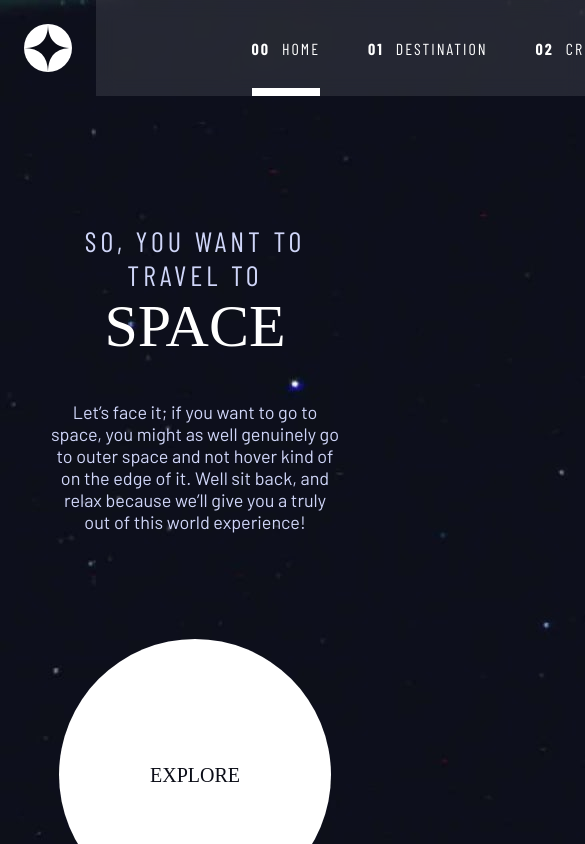
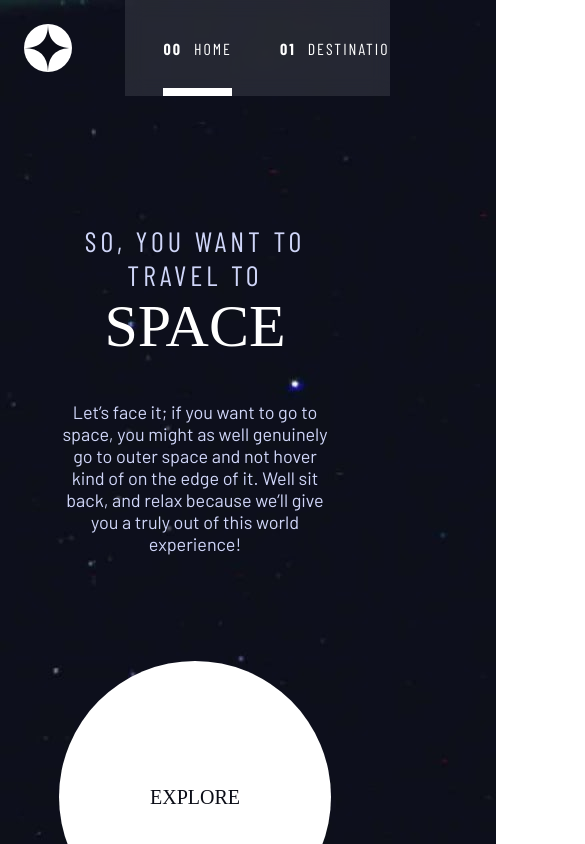
Before and after one commit to Beela303/space-tourism, a Vue app: page / in a window 390 px wide. Shown: the top 844 px of the page, 585 px wide, since content can reach past the window. Built offline with nearby package versions, Linux system fonts and the light colour scheme; a web font is replaced by a local one.

Commit message:
tablet responsiveness

```diff
--- a/src/components/Nav.vue
+++ b/src/components/Nav.vue
@@ -162,31 +162,34 @@ export default {
 
 @media screen and (max-width: 768px) {
     #nav {
-
         hr {
             display: none;
         }
 
         #logo {
-            width: 160px;
+            width: 160px; //160
             padding: 24px;
         }
 
         #glass-nav {
-            width: 640px;
+            //width: 640px; //640
             /* 640 */
 
             padding: 38.5px;
             margin-top: 0;
 
+            overflow-x: scroll;
+
             ul {
                 li {
+                    margin-right: 38.5; //38.5
+
                     &:first-child {
-                        margin-left: 117px;
+                        margin-left: 0; //117
                     }
 
                     &:last-child {
-                        margin-right: 40px;
+                        margin-right: 0; //40
                     }
                 }
             }
--- a/src/views/DestinationView.vue
+++ b/src/views/DestinationView.vue
@@ -132,11 +132,15 @@ body {
         padding: 40px;
 
         #planet {
-            display: block;
+            width: 100%;
+            height: 100%;
+            margin-top: 36.2px;
+
+            justify-self: center;
             justify-content: center;
             text-align: center;
 
-            margin-top: 36.2px;
+            display: block;
 
             #image {
                 margin-right: 0;
--- a/src/views/HomeView.vue
+++ b/src/views/HomeView.vue
@@ -80,7 +80,11 @@ body {
 
   #home {
     height: 334px;
-    padding: 128px 50px;
+
+    padding: 128px auto; //128 50
+
+    justify-content: center !important;
+    justify-self: center !important;
     text-align: center !important;
 
     display: block;
```
